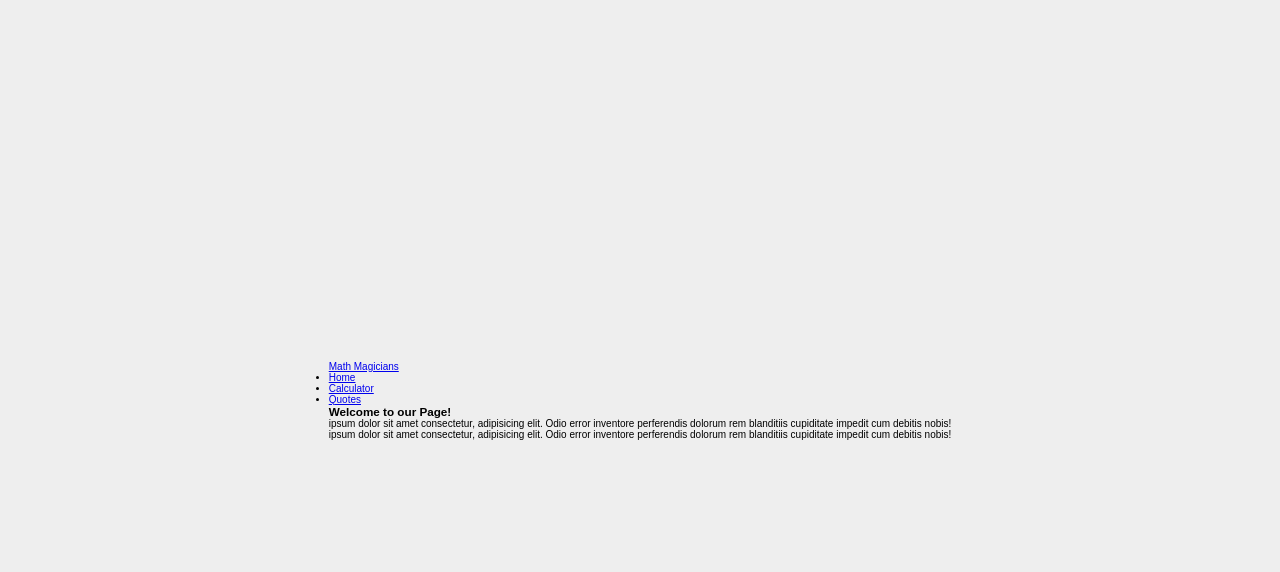
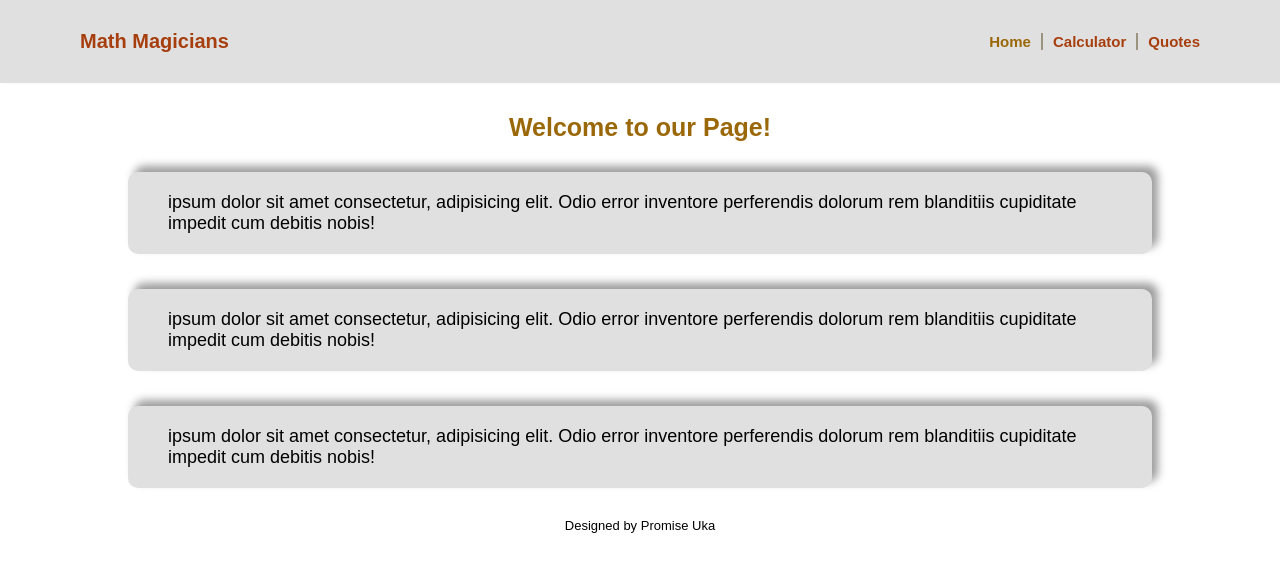
Before and after one commit to Ukaypromise/Math-Magician, a React (Create React App) app: page /math-magician in a window 1280 px wide. Shown: the top 572 px of the page. Built offline with nearby package versions, Linux system fonts and the light colour scheme.

Commit message:
Create styles for components

```diff
--- a/src/components/Home.js
+++ b/src/components/Home.js
@@ -1,12 +1,19 @@
 import React from 'react';
+import '../styles/Home.css';
 
 const info = 'ipsum dolor sit amet consectetur, adipisicing elit. Odio error inventore perferendis dolorum rem blanditiis cupiditate impedit cum debitis nobis!';
 const Home = () => (
-  <section className="Home">
-    <h1>Welcome to our Page!</h1>
-    <p>{info}</p>
-    <p>{info}</p>
-  </section>
+  <div>
+    <section className="Home">
+      <h1>Welcome to our Page!</h1>
+      <p>{info}</p>
+      <p>{info}</p>
+      <p>{info}</p>
+    </section>
+    <footer>
+      <p className="footer">Designed by Promise Uka</p>
+    </footer>
+  </div>
 );
 
 export default Home;
--- a/src/components/Navbar.js
+++ b/src/components/Navbar.js
@@ -1,10 +1,11 @@
 import React from 'react';
 import { NavLink } from 'react-router-dom';
+import '../styles/Navbar.css';
 
 const Navbar = () => (
   <nav>
     <div>
-      <NavLink className="logo" to="/math-magician">
+      <NavLink className="tag-name" to="/math-magician">
         Math Magicians
       </NavLink>
     </div>
@@ -28,7 +29,7 @@ const Navbar = () => (
       <li>
         <NavLink
           className={({ isActive }) => (isActive ? 'active' : '')}
-          to="/Quotes"
+          to="/Quote"
         >
           Quotes
         </NavLink>
--- a/src/components/Quote.js
+++ b/src/components/Quote.js
@@ -1,6 +1,7 @@
 import React from 'react';
+import '../styles/Quote.css';
 
-const Qoutes = () => {
+const Qoute = () => {
   const quote = 'Mathematics is not about numbers equations, computations, or algorithms. It is about undersatanding.';
   const author = '-William paul Thurston';
   return (
@@ -11,4 +12,4 @@ const Qoutes = () => {
   );
 };
 
-export default Qoutes;
+export default Qoute;
--- a/src/index.css
+++ b/src/index.css
@@ -6,15 +6,6 @@
 
 html {
   font-size: 62.5%;
-  box-sizing: border-box;
   scroll-behavior: smooth;
   font-family: sans-serif;
 }
-
-body {
-  width: 100vw;
-  height: 100vh;
-  background-color: #eee;
-  display: grid;
-  place-content: center;
-}
--- a/src/styles/Home.css
+++ b/src/styles/Home.css
@@ -0,0 +1,36 @@
+.Home {
+  width: 100%;
+  height: 80%;
+  font-size: 2rem;
+  display: flex;
+  flex-direction: column;
+  align-items: center;
+  gap: 2rem;
+}
+
+h1 {
+  font-size: 2.5rem;
+  text-align: center;
+  font-weight: 700;
+  padding: 1rem 4rem;
+  margin-top: 2rem;
+  color: rgb(155, 104, 9);
+}
+
+.Home p {
+  width: 80%;
+  font-size: 1.8rem;
+  border-radius: 8px;
+  padding: 2rem 4rem;
+  margin-bottom: 1.5rem;
+  border-radius: 10px;
+  background: #e0e0e0;
+  box-shadow: 6px -6px 8px #9d9d9d, -6px 6px 8px #ffffff;
+}
+
+.footer{
+    width: 100%;
+    text-align: center;
+    margin-top: 1.5rem;
+    font-size: 1.3rem;
+}
--- /dev/null
+++ b/src/styles/Navbar.css
@@ -0,0 +1,53 @@
+nav {
+  display: flex;
+  justify-content: space-between;
+  align-items: center;
+  padding: 2.5rem;
+  background-color: #e0e0e0;
+  box-shadow: 6px -6px 8px #9d9d9d, -6px 6px 8px #ffffff;
+  gap: 2rem;
+  font-size: 1.5rem;
+  font-weight: bold;
+}
+
+ul {
+  display: flex;
+  justify-content: center;
+  list-style-type: none;
+  font-size: 1.2rem;
+  font-weight: bold;
+}
+
+ul li a {
+  text-decoration: none;
+  color: rgb(167, 62, 14);
+}
+
+ul li:not(:first-child)::before {
+  content: "";
+  border-left: 2px solid rgb(155, 147, 126);
+  padding: 0 0 0 1rem;
+  margin-left: 1rem;
+}
+
+.tag-name {
+  text-decoration: none;
+  color: rgb(167, 62, 14)!important;
+  text-align: center;
+  display: flex;
+}
+
+.active {
+  color: rgb(155, 104, 9);
+}
+
+
+@media (min-width: 768px) {
+  nav {
+    padding: 3rem 8rem;
+    font-size: 2rem;
+  }
+  ul {
+  font-size: 1.5rem;
+}
+}
--- /dev/null
+++ b/src/styles/Quote.css
@@ -0,0 +1,41 @@
+.quote-container {
+  width: 90%;
+  margin: 8rem auto;
+  font-size: 1.8rem;
+  border-radius: 8px;
+  padding: 2rem 3rem;
+  margin-bottom: 1.5rem;
+  border-radius: 10px;
+  background: #e0e0e0;
+  box-shadow: 6px -6px 8px #9d9d9d, -6px 6px 8px #ffffff;
+
+}
+
+.quote-container p {
+  text-align: center;
+  font-style: italic;
+  font-size: 2rem;
+  font-weight: bold;
+  margin-bottom: 2rem;
+}
+
+.quote-container span{
+    display: block;
+    text-align: right;
+    font-size: 1.5rem;
+    font-weight: bold;
+    margin-top: 1rem;
+}
+
+@media (min-width: 768px) {
+ .quote-container {
+  height: 300px;
+  width: 60%;
+
+}
+.quote-container p {
+   margin-top: 5rem;
+   font-size: 3rem;
+}
+
+}
--- a/src/styles/calculator.css
+++ b/src/styles/calculator.css
@@ -1,13 +1,14 @@
 .wrapper {
-  width: 500px;
-  height: 500px;
-  margin: 5rem auto;
+  width: 90%;
+  height: 100%;
+  margin: 6rem auto;
   background-color: bisque;
+  font-weight: bold;
 }
 
 .display {
   width: 100%;
-  height: 70px;
+  height: 50px;
   background-color: grey;
   text-align: right;
   font-size: 2rem;
@@ -15,7 +16,7 @@
 }
 
 .keyBoard {
-  height: 100%;
+  height: 400px;
   display: grid;
   gap: 0.2rem;
   grid-template-areas:
@@ -117,3 +118,10 @@
   background-color: rgba(5, 8, 4, 0.5);
   color: #fff;
 }
+
+@media (min-width: 768px) {
+ .wrapper {
+  width: 60%;
+}
+
+}
```
